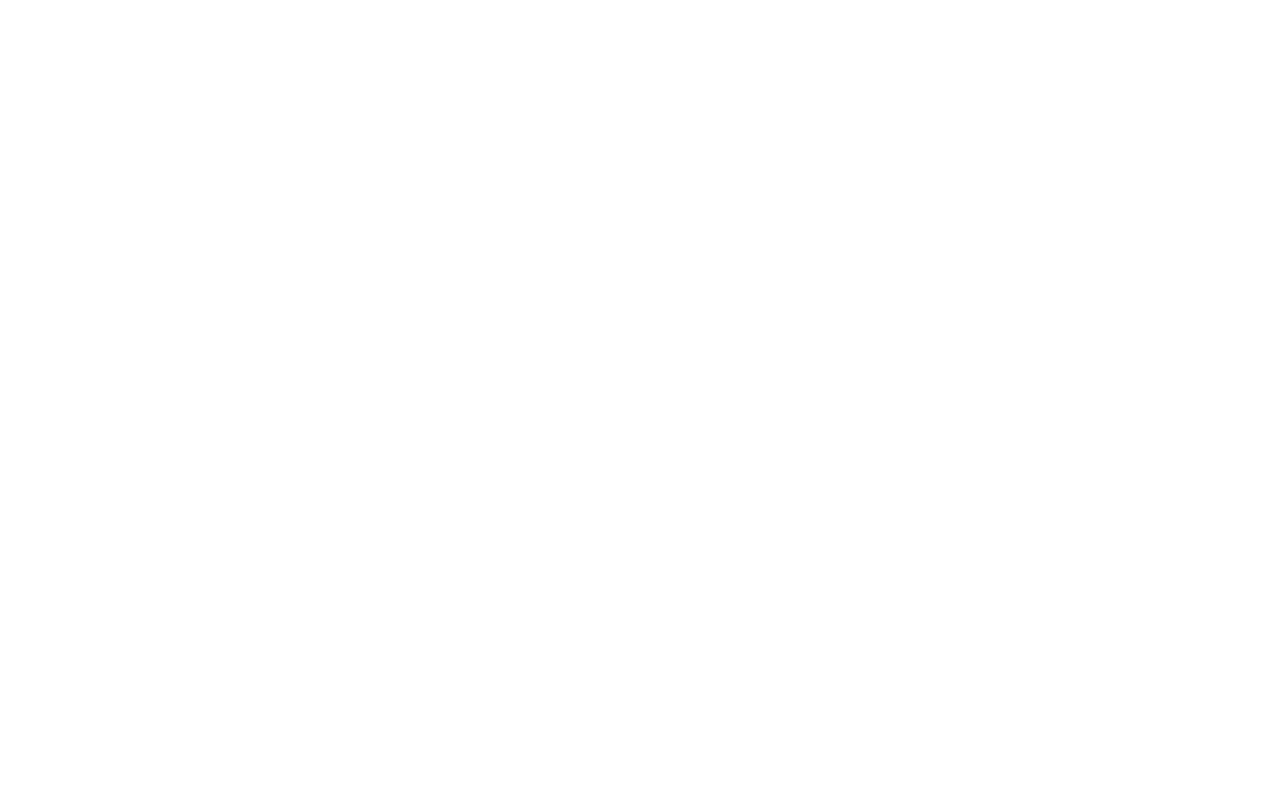
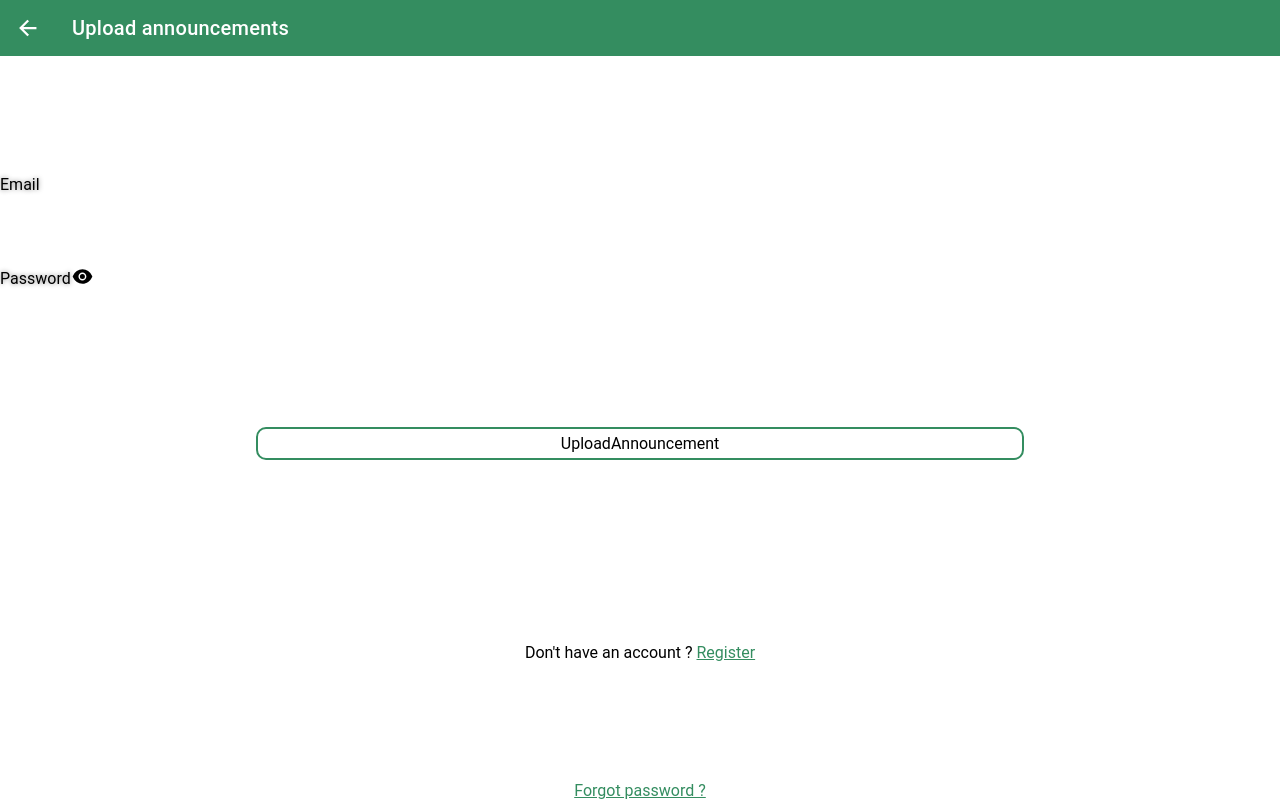
Before and after one commit to suprise079/christianConnect, a React (Create React App) app: page /UploadAnnouncement in a window 1280 px wide. Built offline with nearby package versions, Linux system fonts and the light colour scheme.

Commit message:
profiles

```diff
--- a/src/App.tsx
+++ b/src/App.tsx
@@ -2,10 +2,16 @@
 import { Redirect, Route } from "react-router-dom";
 import { IonApp, IonRouterOutlet } from "@ionic/react";
 import { IonReactRouter } from "@ionic/react-router";
-import Welcome from "./pages/Logins/Welcome/Welcome";
-import SignUp from "./pages/Logins/SignUp/SignUp";
+
+
+
+/* Importing pages */
+import Welcome from "./pages/Logins/Welcome";
+import SignUp from "./pages/Logins/SignUp";
 import SignUpU from "./pages/Logins/SignUp/SignUpU";
-import Login from "./pages/Logins/Login/Login";
+import Login from "./pages/Logins/Login";
+import UploadAnnouncement from "./pages/Profile/UploadAnnouncement";
+import PickerExample from "./pages/Profile/UploadSermons"
 
 /* Core CSS required for Ionic components to work properly */
 import "@ionic/react/css/core.css";
@@ -35,6 +41,9 @@
         <Route exact path="/SignUp" component={SignUp} />
         <Route exact path="/SignUpU" component={SignUpU} />
         <Route exact path="/Login" component={Login} />
+        <Route exact path="/UploadAnnouncement" component={UploadAnnouncement} />
+        <Route exact path="/ok" component={PickerExample} />
+
         <Redirect exact from="/" to="/home" />
       </IonRouterOutlet>
     </IonReactRouter>
--- /dev/null
+++ b/src/pages/Profile/UploadAnnouncement/index.jsx
@@ -0,0 +1,106 @@
+import {
+    IonInput,
+    IonPage,
+    IonBackButton,
+    IonButtons,
+    IonHeader,
+    IonToolbar,
+    IonTitle,
+  } from "@ionic/react";
+  import styled from "styled-components";
+  import { Link } from "react-router-dom";
+  import { useState } from "react";
+  import { AiFillEyeInvisible, AiFillEye } from "react-icons/ai";
+  import "../styles.css";
+
+  // const Body = styled(IonPage)`
+  //   position: relative;
+  //   justify-content: flex-start;
+  //   width: 100%;
+  //   height: 100%;
+
+  //   background: white;
+  //   box-sizing: border-box;
+  //   z-index: -1;
+  //   * {
+  //     color: black;
+  //   }
+  //   }
+  //   input[type="submit"] {
+  //     width: 30vw;
+  //     padding: 1% 5%;
+  //     margin: 20px 5%;
+  //     color: #348d63;
+  //     background: transparent;
+  //   }
+  // `;
+  const handleSubmit = (e) => {
+    e.preventDefault();
+    console.log(e.target);
+  };
+  const UploadAnnouncement = () => {
+    const [showPassword, setshowPassword] = useState(false);
+    const [pswdType, setpswdType] = useState("password");
+    return (
+      <IonPage>
+        <IonHeader className="ion-no-border">
+          <IonToolbar >
+            <IonButtons slot="start">
+              <IonBackButton defaultHref="/" />
+            </IonButtons>
+            <IonTitle>Upload announcements</IonTitle>
+          </IonToolbar>
+        </IonHeader>
+
+        <div id="UploadAnnouncements">
+          <form
+            action="/"
+            /* method="post" */ onSubmit={(e) => {
+              handleSubmit(e);
+            }}
+          >
+            <label htmlFor="Email address">Email</label>
+            <IonInput
+              required
+              type="email"
+              name="Email address"
+              clearInput="true"
+              className="inputField"
+            ></IonInput>
+            <label htmlFor="Password">
+              Password
+              <span
+                onClick={() => {
+                  setshowPassword(showPassword ? false : true);
+                  setpswdType(showPassword ? "password" : "text");
+                }}
+              >
+                {showPassword ? (
+                  <AiFillEyeInvisible size="23px" />
+                ) : (
+                  <AiFillEye size="23px" />
+                )}
+              </span>
+            </label>
+            <IonInput
+              required
+              type={pswdType}
+              clearInput="true"
+              className="inputField"
+            ></IonInput>
+
+            <input type="submit" value="UploadAnnouncement" />
+          </form>
+        </div>
+        <div className="haveAcc">
+          Don't have an account ? <Link to="/home">Register</Link>
+        </div>
+        <div className="haveAcc">
+          {/* set forgot password page */}
+          <Link to="/home">Forgot password ?</Link>
+        </div>
+      </IonPage>
+    );
+  };
+
+  export default UploadAnnouncement;
--- /dev/null
+++ b/src/pages/Profile/UploadSermons/index.tsx
@@ -0,0 +1,82 @@
+/* Using with useIonPicker Hook */
+
+import React, { useState } from 'react';
+import { IonButton, IonContent, IonPage, useIonPicker } from '@ionic/react';
+
+const PickerExample: React.FC = () => {
+  const [present] = useIonPicker();
+  const [value, setValue] = useState('');
+  return (
+    <IonPage>
+      <IonContent>
+        <IonButton
+          expand="block"
+          onClick={() =>
+            present({
+              buttons: [
+                {
+                  text: 'Confirm',
+                  handler: (selected) => {
+                    setValue(selected.animal.value)
+                  },
+                },
+              ],
+              columns: [
+                {
+                  name: 'animal',
+                  options: [
+                    { text: 'Dog', value: 'dog' },
+                    { text: 'Cat', value: 'cat' },
+                    { text: 'Bird', value: 'bird' },
+                  ],
+                },
+              ],
+            })
+          }
+        >
+          Show Picker
+        </IonButton>
+        <IonButton
+          expand="block"
+          onClick={() =>
+            present(
+              [
+                {
+                  name: 'animal',
+                  options: [
+                    { text: 'Dog', value: 'dog' },
+                    { text: 'Cat', value: 'cat' },
+                    { text: 'Bird', value: 'bird' },
+                  ],
+                },
+                {
+                  name: 'vehicle',
+                  options: [
+                    { text: 'Car', value: 'car' },
+                    { text: 'Truck', value: 'truck' },
+                    { text: 'Bike', value: 'bike' },
+                  ],
+                },
+              ],
+              [
+                {
+                  text: 'Confirm',
+                  handler: (selected) => {
+                    setValue(`${selected.animal.value}, ${selected.vehicle.value}`)
+                  },
+                },
+              ]
+            )
+          }
+        >
+          Show Picker using params
+        </IonButton>
+        {value && (
+          <div>Selected Value: {value}</div>
+        )}
+      </IonContent>
+    </IonPage>
+  );
+};
+
+export default PickerExample;
```
Also changed, not shown: src/pages/Logins/Login/index.jsx (renamed from src/pages/Logins/Login/Login.jsx), src/pages/Logins/SignUp/index.jsx (renamed from src/pages/Logins/SignUp/SignUp.jsx), src/pages/Logins/Welcome/index.tsx (renamed from src/pages/Logins/Welcome/Welcome.tsx), src/pages/Profile/styles.css (added).
